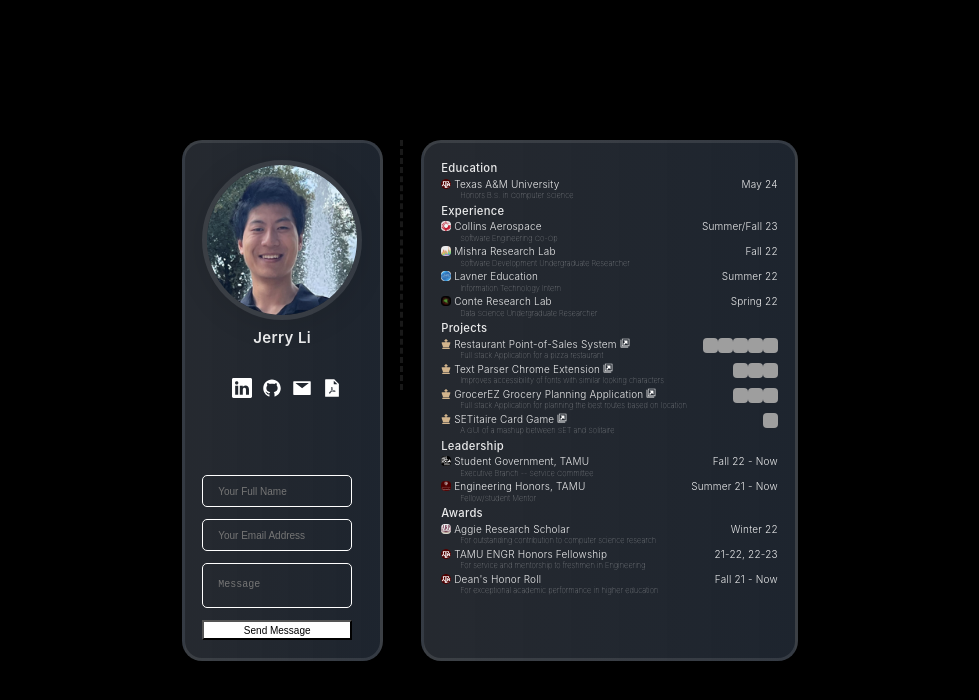
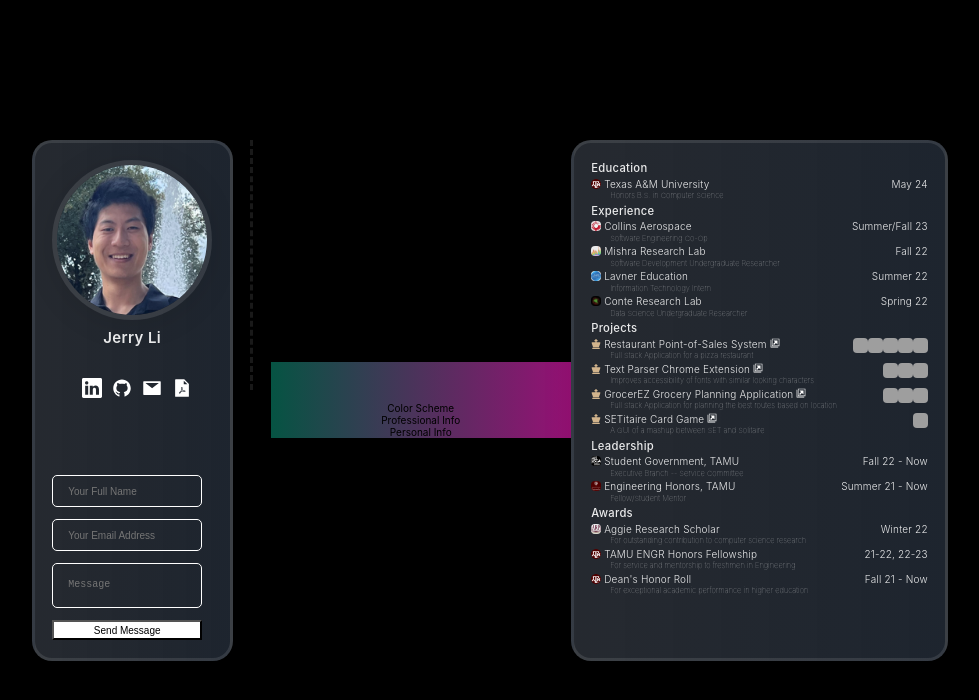
Before and after one commit to jerryli65/jerryli65.github.io, a React (Create React App) app: page / in a window 1280 px wide. Shown: the top 700 px of the page, without its empty margins (150-1129 px from the left). Built offline with nearby package versions, Linux system fonts and the light colour scheme; grey boxes are pictures that could not be loaded.

Commit message:
begin framework for tabs, menu

```diff
--- a/src/components/home/Home.jsx
+++ b/src/components/home/Home.jsx
@@ -101,6 +101,11 @@
 
           <hr id="vertical-divider" />
 
+          <div id="menu">
+            <div id="color-scheme">Color Scheme</div>
+            <div id="info-professional">Professional Info</div>
+            <div id="info-personal">Personal Info</div>
+          </div>
           <div id="info-card">
             <div id="section">
               <h2>Education</h2>
--- a/src/components/home/home.css
+++ b/src/components/home/home.css
@@ -186,6 +186,26 @@
     text-align: center;
 }
 
+#menu {
+    display: block;
+    background-image: linear-gradient(to right, rgba(14, 209, 167, 0.4), rgba(215, 23, 167, 0.7));
+    padding-top: 40px;
+        width: 300px;
+        margin: auto;
+        text-align: center;
+        vertical-align: middle;
+
+}
+
+#topelement {
+    display: inline-block;
+        vertical-align: left;
+}
+
+#bottomelement {
+display: inline-block;
+    vertical-align: middle;
+}
 /* #info-card>* {
         font-size: 15px;
 
```
